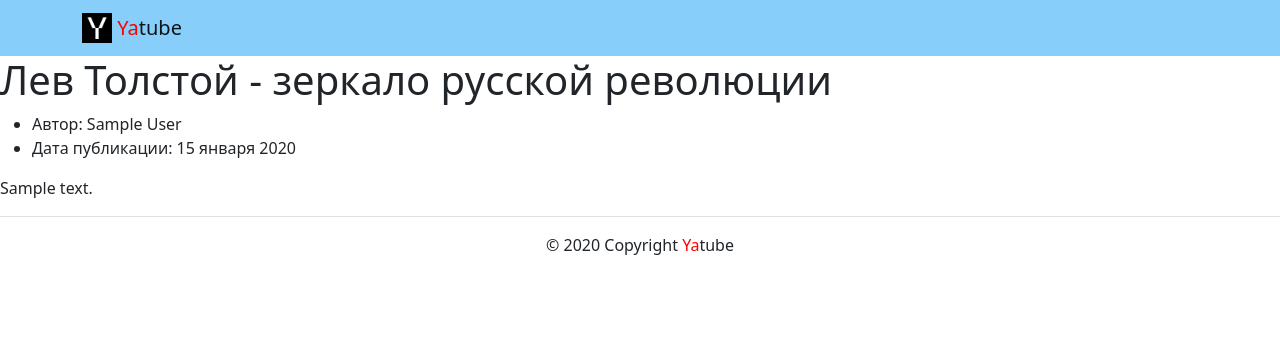
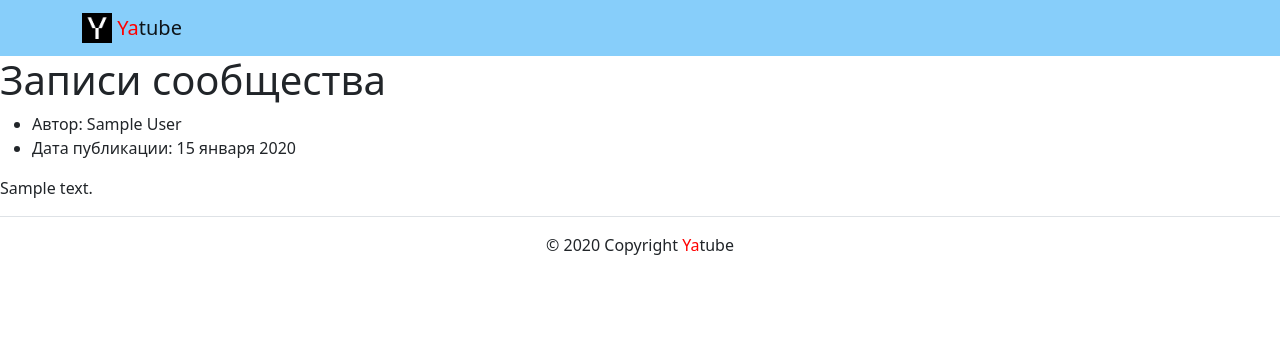
Before and after one commit to cherash86/hw02_community, a Django app: template yatube/templates/posts/group_list.html in a window 1280 px wide. Shown: the top 356 px of the page. Run offline with Django 3.2, Linux system fonts and the light colour scheme; tables that the repository leaves empty hold one stand-in row (values such as "Sample post"); the template is opened without the code that fills it: values that come from a table or form of the project are taken from there, most other values are stand-ins (such as "Sample title", 1, 10 or a date in 2020); parts of the project's set-up code (start-up, migrations or seed data) failed here and were passed over; some libraries are stand-ins or nearby versions.

```diff
--- a/yatube/templates/posts/group_list.html
+++ b/yatube/templates/posts/group_list.html
@@ -1,7 +1,7 @@
 {% extends 'base.html' %}
 {% block title %} Записи сообщества {{ group.title }} {% endblock %}
 {% block content %}
-<h1>Лев Толстой - зеркало русской революции</h1>
+<h1>Записи сообщества </h1>
 {% for post in posts %}
   <ul>
     <li>
--- a/yatube/templates/posts/index.html
+++ b/yatube/templates/posts/index.html
@@ -1,7 +1,7 @@
 {% extends 'base.html' %}
 {% block title %} Последние обновления на сайте {% endblock %}
 {% block content %}
-  <h1>Обнавление</h1>
+  <h1>Последние обновления на сайте</h1>
 {% for post in posts %}
   <ul>
     <li>
```
